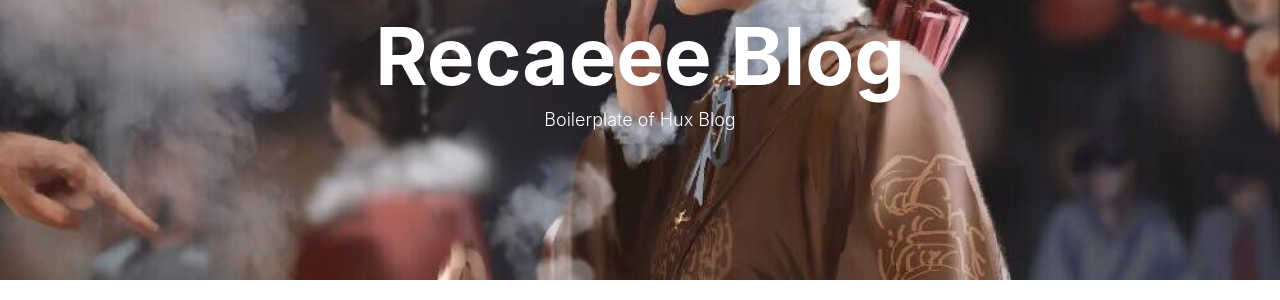
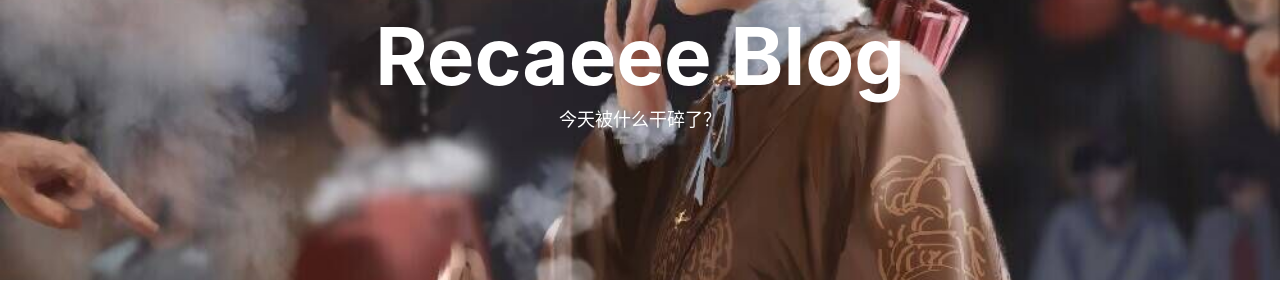
Before and after one commit to recaeee/recaeee.github.io, a Jekyll site: the page index.html, which Jekyll copies as it is, in a window 1280 px wide. Shown: the part 138-438 px from the top of the page. Built offline with Jekyll 4.4.1, drawn with Linux system fonts in a browser that asks for light colours; nearby versions of some CDN libraries; comment, search, counter and statistics services are not loaded.

Commit message:
Update blog

```diff
--- a/index.html
+++ b/index.html
@@ -131,7 +131,7 @@
                 <div class="site-heading">
                     <h1>Recaeee Blog</h1>
                     <!--<hr class="small">-->
-                    <span class="subheading">Boilerplate of Hux Blog</span>
+                    <span class="subheading">今天被什么干碎了？</span>
                 </div>
             </div>
         </div>
```
